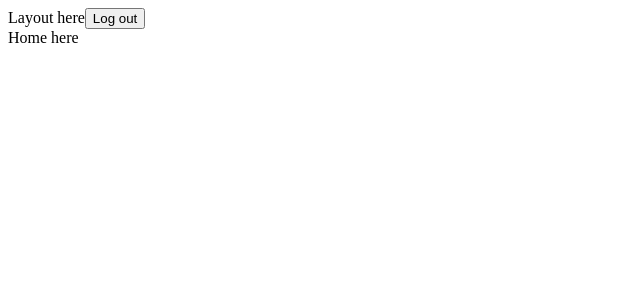
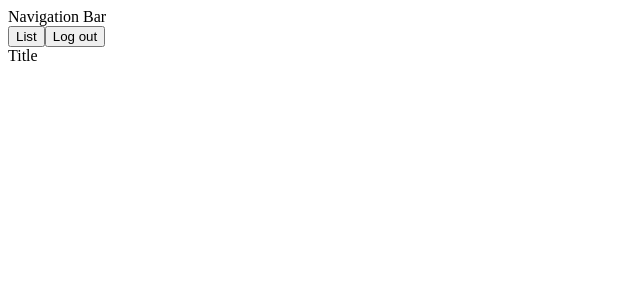
Before and after one commit to YoonKeumJae/yu_crawler, a React (Create React App) app: page / in a window 1280 px wide. Shown: the top 300 px of the page, without its empty margins (0-640 px from the left). Built offline with nearby package versions, Linux system fonts and the light colour scheme; no server answers; sample sign-in values are in the browser's storage.

Commit message:
[Feat] Layout 수정

```diff
--- a/src/App.js
+++ b/src/App.js
@@ -4,6 +4,7 @@ import Signin from "./routes/Signin";
 import Signup from "./routes/Signup";
 import Protecter from "./routes/Protecter";
 import Home from "./routes/Home";
+import List from "./routes/List";
 
 const router = createBrowserRouter([
   {
@@ -17,6 +18,10 @@ const router = createBrowserRouter([
       {
         path: "",
         element: <Home />,
+      },
+      {
+        path: "/list",
+        element: <List />,
       },
     ],
   },
--- a/src/components/Layout.js
+++ b/src/components/Layout.js
@@ -2,9 +2,12 @@ import { signOut } from "firebase/auth";
 import styled from "styled-components";
 import { auth } from "../firebase";
 import { Outlet, useNavigate } from "react-router-dom";
+import Profile from "./Profile";
 
 const Wrapper = styled.div``;
+const Title = styled.span``;
 const Logout = styled.button``;
+const Button = styled.button``;
 
 const Layout = () => {
   const navigate = useNavigate();
@@ -17,9 +20,18 @@ const Layout = () => {
     }
   };
 
+  const onClickList = (e) => {
+    e.preventDefault();
+    navigate("/list");
+  };
+
   return (
     <Wrapper>
-      Layout here
+      <Title>Navigation Bar</Title>
+      <Profile />
+      <Button type="button" onClick={onClickList}>
+        List
+      </Button>
       <Logout onClick={onClickLogout}>Log out</Logout>
       <Outlet />
     </Wrapper>
--- /dev/null
+++ b/src/components/ListBox.js
@@ -0,0 +1,9 @@
+const ListBox = () => {
+    return (
+        <div>
+
+        </div>
+    );
+};
+
+export default ListBox;
--- /dev/null
+++ b/src/components/Profile.js
@@ -0,0 +1,11 @@
+
+
+const Profile = () => {
+    return (
+        <div>
+
+        </div>
+    );
+};
+
+export default Profile;
--- a/src/routes/Home.js
+++ b/src/routes/Home.js
@@ -1,8 +1,15 @@
+import styled from "styled-components";
+import ListBox from "../components/ListBox";
+
+const Wrapper = styled.div``;
+const Title = styled.span``;
+
 const Home = () => {
   return (
-    <div>
-      Home here
-    </div>
+    <Wrapper>
+      <Title>Title</Title>
+      <ListBox />
+    </Wrapper>
   );
 };
 
--- /dev/null
+++ b/src/routes/List.js
@@ -0,0 +1,9 @@
+const List = () => {
+    return (
+        <div>
+
+        </div>
+    );
+};
+
+export default List;
```
